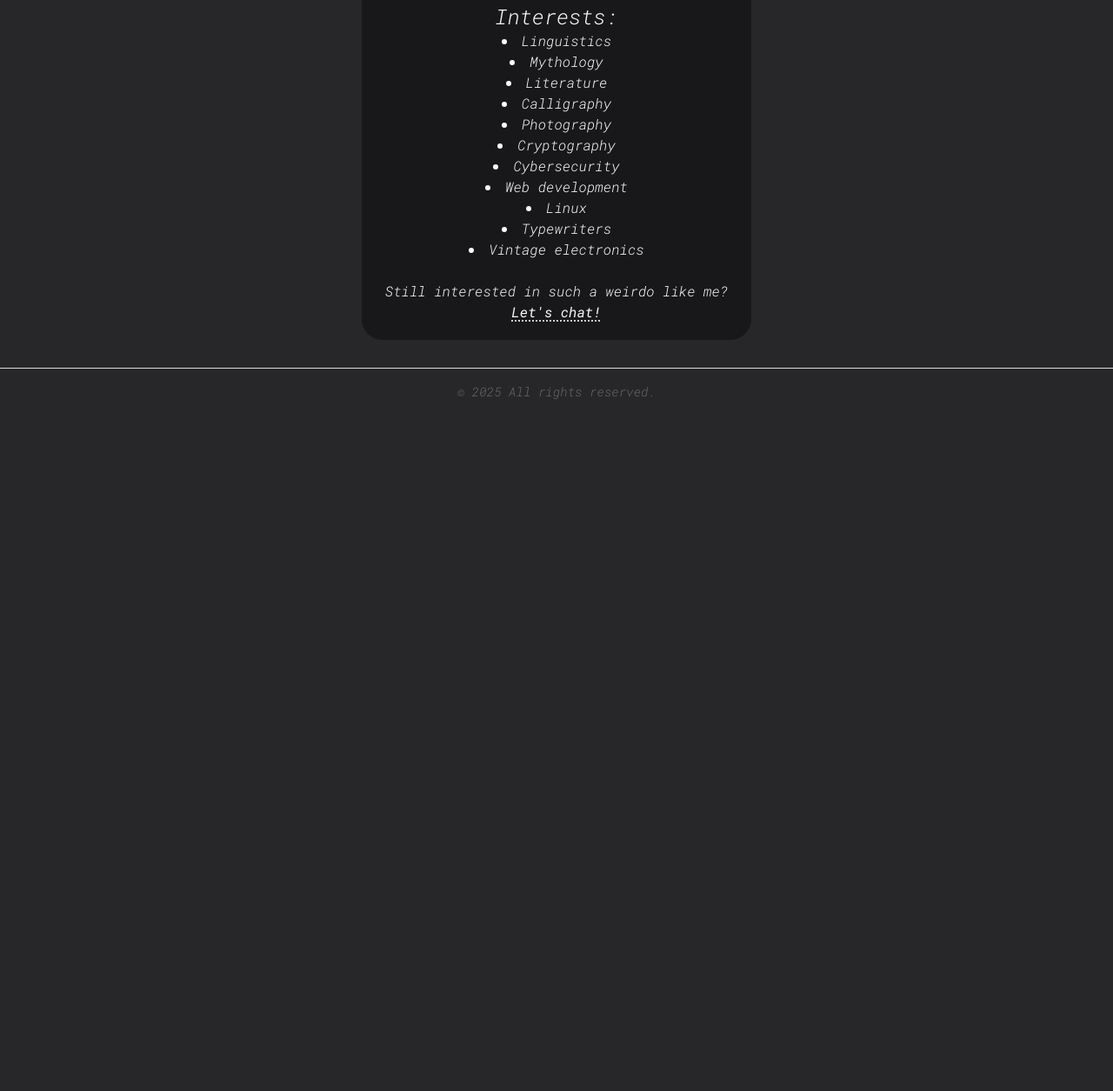
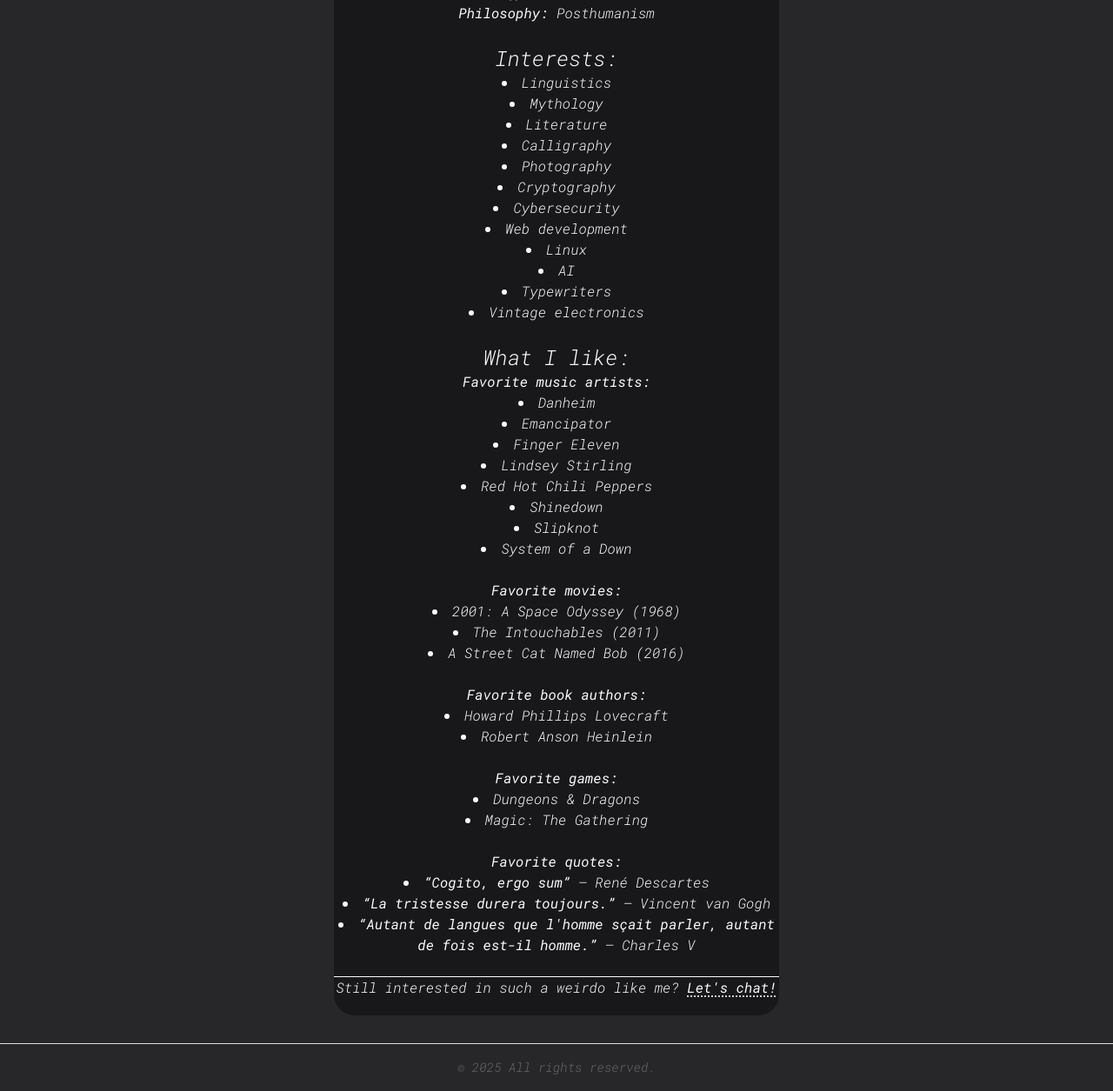
Before and after one commit to dmitriy-8gears/dmitriy-8gears.github.io, an Astro site: page /about-me in a window 1280 px wide. Shown: the part 289-1544 px from the top of the page at 87% size. Before the commit the page ends 800 px from the top, so only its background shows below. Built offline with nearby package versions, Linux system fonts and the light colour scheme; Astro itself is replaced by a stand-in of ours.

Commit message:
more info for about page & some other changes

```diff
--- a/src/layouts/Layout.astro
+++ b/src/layouts/Layout.astro
@@ -9,7 +9,7 @@
 <BaseHead title={title}/>
 <body class="bg-zinc-800 text-neutral-50 font-roboto font-light italic">
     <main class="flex justify-center items-center md:min-h-150" style="text-align: center;">
-        <div class="w-full md:w-md bg-zinc-900 rounded-3xl animate__animated animate__fadeIn">
+        <div class="w-full md:w-lg bg-zinc-900 rounded-3xl animate__animated animate__fadeIn">
             <slot />
         </div>
     </main>
--- a/src/pages/about-me.astro
+++ b/src/pages/about-me.astro
@@ -14,6 +14,8 @@
     <p><b>Personality type (Jung/MBTI):</b> INTP</p>
     <p><b>Sexual orientation:</b> Cupiosexual / Heterosexual</p>
     <p><b>Romantic orientation:</b> Aromantic</p>
+    <p><b>Ideology:</b> Libertarianism</p>
+    <p><b>Philosophy:</b> Posthumanism</p>
     <br>
     <h2 class="text-2xl">Interests:</h2>
     <ul class="list-inside list-disc">
@@ -26,10 +28,58 @@
         <li>Cybersecurity</li>
         <li>Web development</li>
         <li>Linux</li>
+        <li>AI</li>
         <li>Typewriters</li>
         <li>Vintage electronics</li>
     </ul>
     <br>
+    <h2 class="text-2xl">What I like:</h2>
+    <ul>
+        <li><b>Favorite music artists:</b>
+            <ul class="list-inside list-disc">
+                <li>Danheim</li>
+                <li>Emancipator</li>
+                <li>Finger Eleven</li>
+                <li>Lindsey Stirling</li>
+                <li>Red Hot Chili Peppers</li>
+                <li>Shinedown</li>
+                <li>Slipknot</li>
+                <li>System of a Down</li>
+            </ul>
+        </li>
+        <br>
+        <li><b>Favorite movies:</b>
+            <ul class="list-inside list-disc">
+                <li>2001: A Space Odyssey (1968)</li>
+                <li>The Intouchables (2011)</li>
+                <li>A Street Cat Named Bob (2016)</li>
+            </ul>
+        </li>
+        <br>
+        <li><b>Favorite book authors:</b>
+            <ul class="list-inside list-disc">
+                <li>Howard Phillips Lovecraft</li>
+                <li>Robert Anson Heinlein</li>
+            </ul>
+        </li>
+        <br>
+        <li><b>Favorite games:</b>
+            <ul class="list-inside list-disc">
+                <li>Dungeons & Dragons</li>
+                <li>Magic: The Gathering</li>
+            </ul>
+        </li>
+        <br>
+        <li><b>Favorite quotes:</b>
+            <ul class="list-inside list-disc">
+                <li><b>“Cogito, ergo sum”</b> — René Descartes</li>
+                <li><b>“La tristesse durera toujours.”</b> — Vincent van Gogh</li>
+                <li><b>“Autant de langues que l'homme sçait parler, autant de fois est-il homme.”</b> — Charles V</li>
+            </ul>
+        </li>
+    </ul>
+    <br>
+    <hr>
     <p>Still interested in such a weirdo like me? <a href="/contacts" class="underline decoration-dotted underline-offset-4"><b>Let's chat!</b></a></p>
     <div class="my-5"></div>
 </Layout>
--- a/src/pages/contacts.astro
+++ b/src/pages/contacts.astro
@@ -7,6 +7,6 @@
     <h2 class="text-2xl">Contact Info</h2>
     <a href="https://t.me/dmitriy_8gears" class="underline decoration-dotted underline-offset-4"><i class="fa-brands fa-telegram"></i>Telegram</a><br>
     <a href="https://discordapp.com/users/367711023211479053" class="underline decoration-dotted underline-offset-4"><i class="fa-brands fa-discord"></i>Discord</a><br>
-    <a href="https://matrix.to/#/@animasher:matrix.org" class="underline decoration-dotted underline-offset-4">Matrix</a>
+    <a href="https://matrix.to/#/@animasher:matrix.org" class="underline decoration-dotted underline-offset-4"><i class="fa-solid fa-message"></i>Matrix</a>
     <div class="my-5"></div>
 </Layout>
--- a/src/pages/index.astro
+++ b/src/pages/index.astro
@@ -15,7 +15,7 @@
 	<details>
 		<summary>What is the reason of this website?</summary>
 		<p class="animate__animated animate__fadeIn">
-			The jerks at Facebook blocked my account, so I decided to create my own page on the internet. Feel free to contact me!
+			The jerks at Facebook blocked my account, so I decided to create my own page on the internet. Feel free to <a href="/contacts" class="underline decoration-dotted underline-offset-4"><b>contact me</b></a>!
 		</p>
 	</details>
 	<div class="my-5"></div>
```
